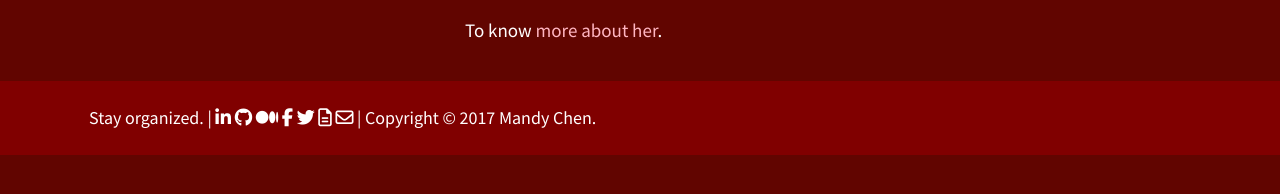
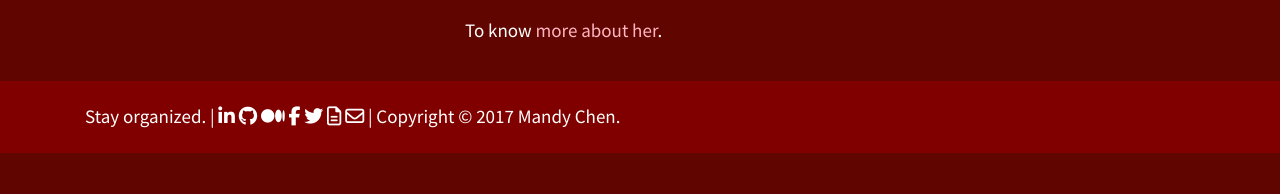
Before and after one commit to 42mandychen/42mandychen.github.io, a Jekyll site: the page built from index.html, in a window 1280 px wide. Shown: the part 654-848 px from the top of the page. Built offline with Jekyll 4.4.1, drawn with Linux system fonts in a browser that asks for light colours; nearby versions of some CDN libraries.

Commit message:
Remove unnecessary styles

```diff
--- a/_layouts/default.html
+++ b/_layouts/default.html
@@ -61,7 +61,7 @@
   {{ content }}
 
   <footer class="footer">
-    <div class="footer hidden-md-up text-center">
+    <div class="hidden-md-up text-center">
       <div class="container">
         <div class="row">
           <div class="col-md-3">
@@ -93,7 +93,7 @@
       </div>
     </div>
 
-    <div class="footer hidden-sm-down">
+    <div class="hidden-sm-down">
       <div class="container">
         <p class="footer-icons mb-0">
           Stay organized. |
--- a/assets/css/main.css
+++ b/assets/css/main.css
@@ -1,4 +1,4 @@
-body, .social-links {
+body {
     background-color: #610500;
     font-family: 'Source Sans Pro', sans-serif;
     font-size: 19px;
```
